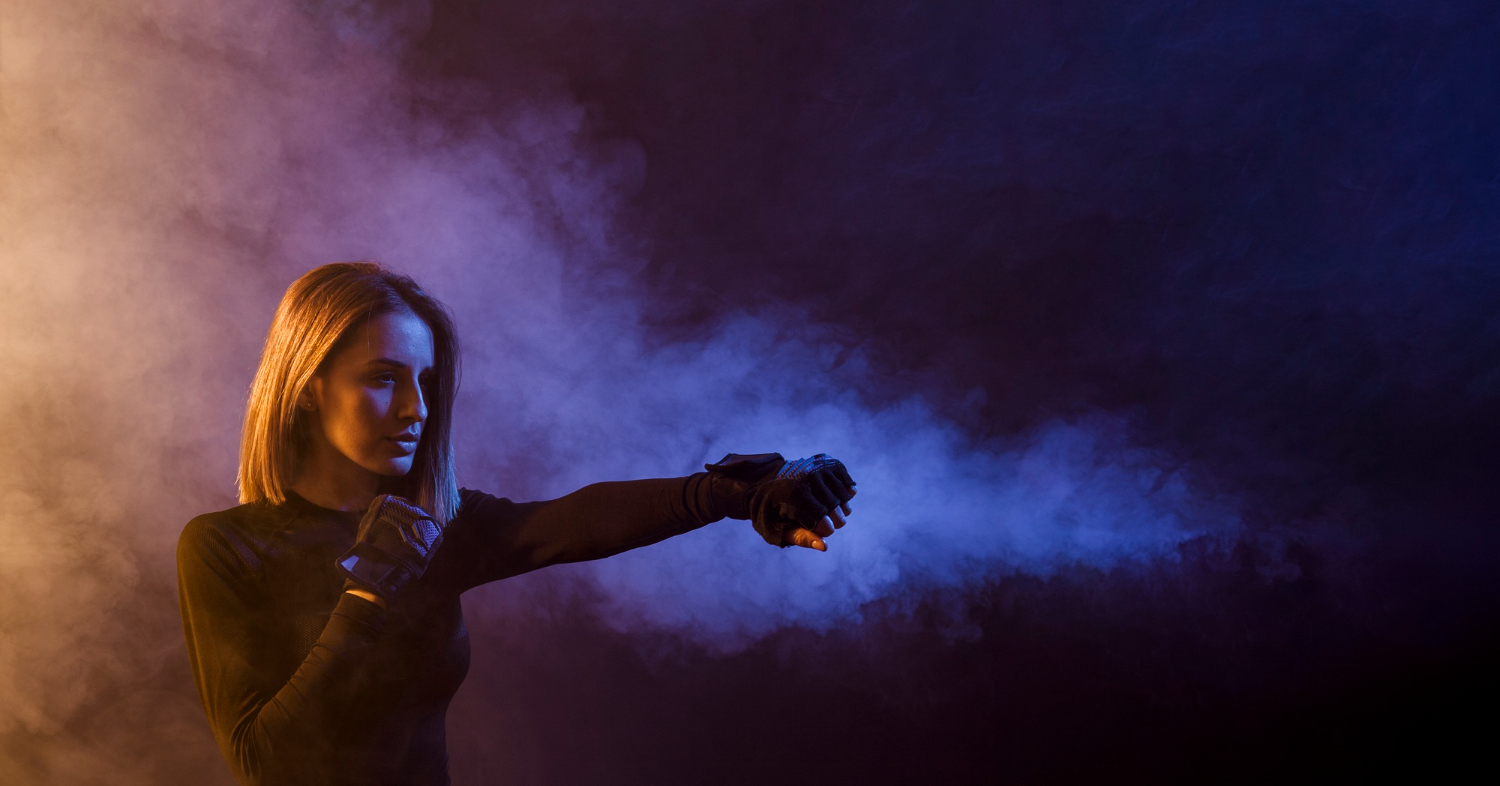
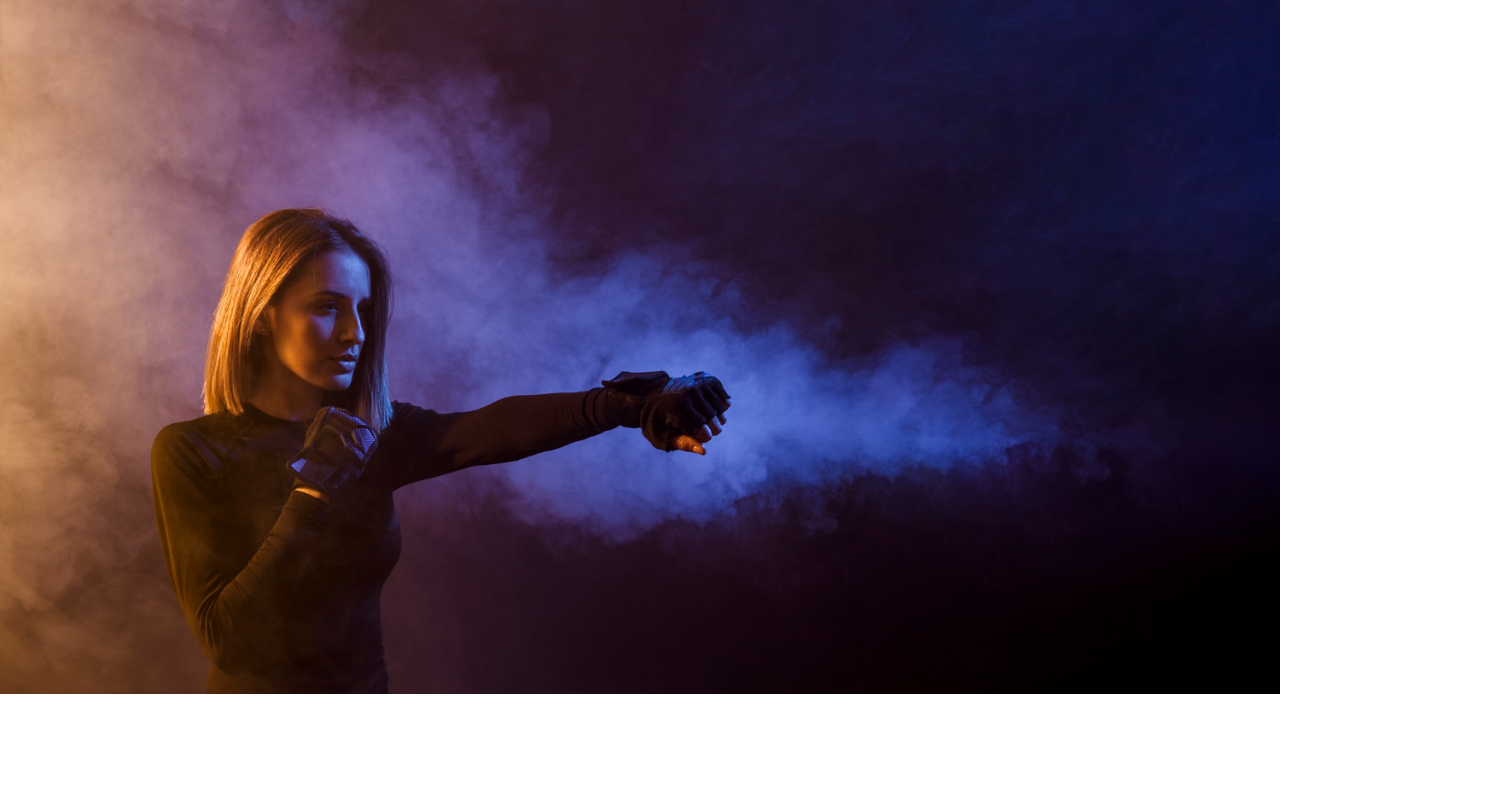
Before and after one commit to leoooRodrigues/Projeto-Individual, a plain HTML site: page site/home/home.html in a window 1280 px wide. Shown: the part 106-892 px from the top of the page, 1500 px wide, since content can reach past the window. After the commit the page ends 800 px from the top, so only its background shows below. Drawn offline with Linux system fonts and the light colour scheme.

Commit message:
mudando a foto do background de tag para o body

```diff
--- a/site/home/home.css
+++ b/site/home/home.css
@@ -7,4 +7,11 @@
     margin: 0;
     padding: 0;
     font-family: Bitter Bold;
+
 }
+
+body{
+    background-image: url(../assets/images/background-home.jpg);
+    background-size: cover;
+    background-repeat: no-repeat;
+}
--- a/site/home/home.html
+++ b/site/home/home.html
@@ -10,7 +10,6 @@
 </head>
 <body>
     <!-- header -->
-    <img src="../assets/images/background-home.jpg" alt="">
     <div class="header">
         <div class="container">
             <img class="logo-header" src="../assets/images/logo.png" alt="">
@@ -19,7 +18,7 @@
             <div class="navbar">
                 <ul>
                     <li><a href="#">Início</a></li>
-                    <li><a href="#">Sobre o boxe</a></li>
+                    <li><a href="#">Saiba mais</a></li>
                     <li><a href="#">Quiz</a></li>
                     <li>|</li>
                     <li><a class="login" href="#">Login</a></li>
```
